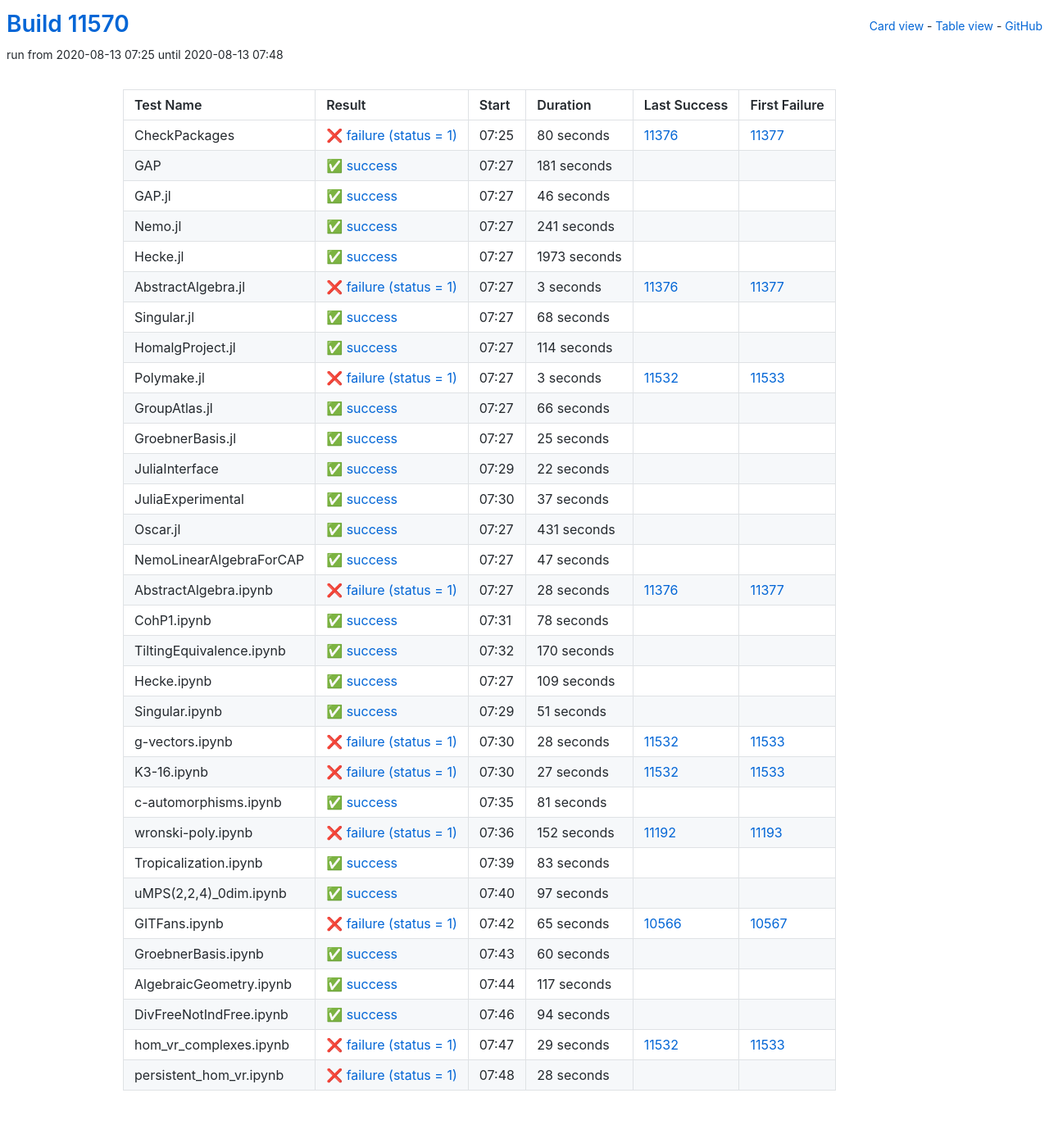
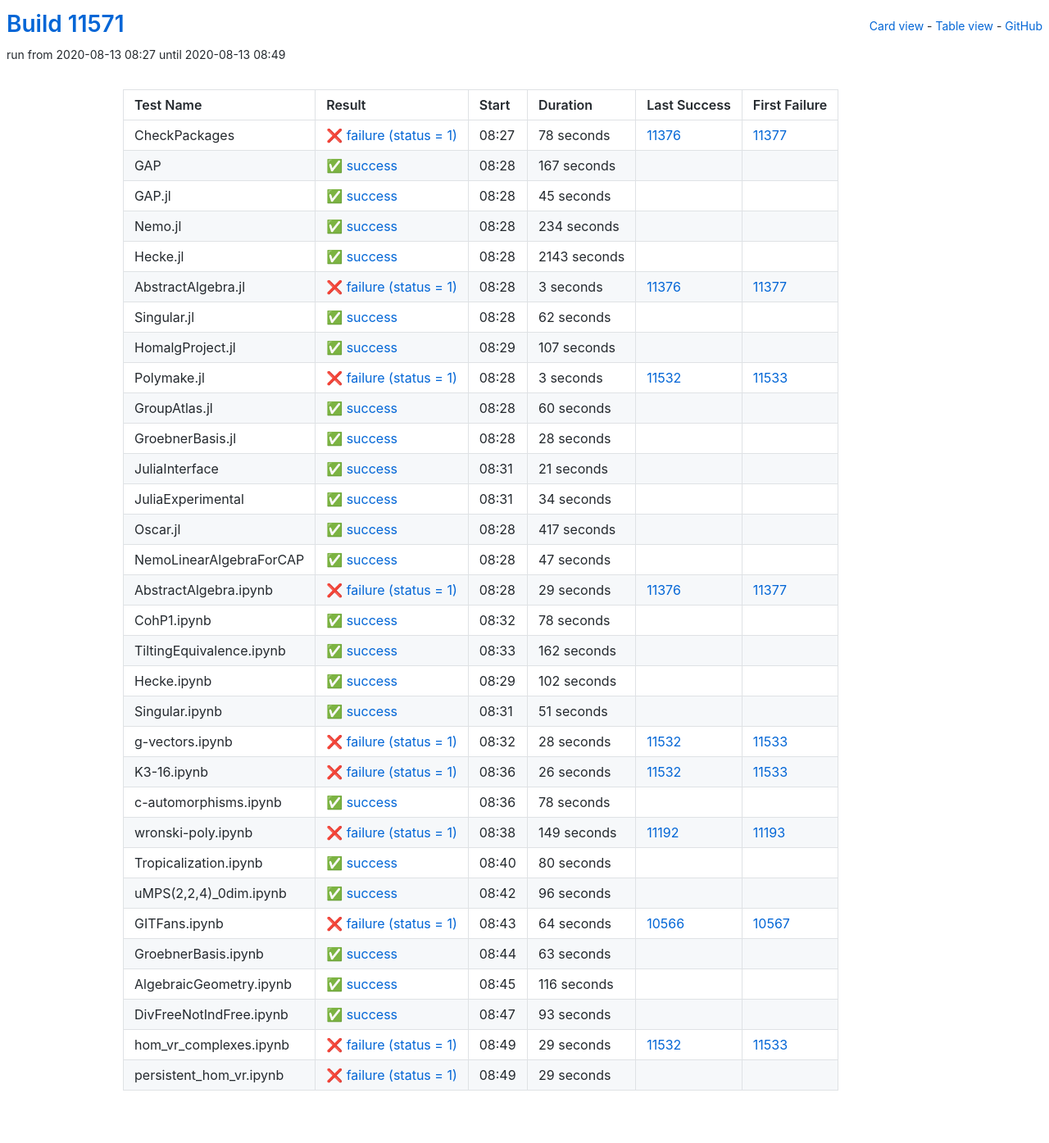
Before and after one commit to oscar-system/oscar-ci-status, a Jekyll site: the page built from table.html, in a window 1280 px wide. Shown: the whole page at 82% size. Built offline with Jekyll 4.4.1, drawn with Linux system fonts in a browser that asks for light colours.

Commit message:
Build #11571

```diff
--- a/_data/ci.yml
+++ b/_data/ci.yml
@@ -1,6 +1,6 @@
 ---
-build: 11570
-build_url: https://oscarci.mathematik.uni-kl.de/job/oscar/11570/
+build: 11571
+build_url: https://oscarci.mathematik.uni-kl.de/job/oscar/11571/
 job: oscar
 organization: oscar-system
 repo: oscar-ci-status
@@ -8,68 +8,68 @@
 tests:
 - name: CheckPackages
   id: checkpackages
-  log: https://oscarci.mathematik.uni-kl.de/job/oscar/11570/artifact/logs/build-11570/CheckPackages.log
-  start: 2020-08-13 07:25
+  log: https://oscarci.mathematik.uni-kl.de/job/oscar/11571/artifact/logs/build-11571/CheckPackages.log
+  start: 2020-08-13 08:27
   success: false
   exitcode: 1
   status: failure
-  duration: 80
+  duration: 78
   last_success: 11376
   last_success_url: https://oscarci.mathematik.uni-kl.de/job/oscar/11376/
   first_failure: 11377
   first_failure_url: https://oscarci.mathematik.uni-kl.de/job/oscar/11377/
 - name: GAP
   id: gap
-  log: https://oscarci.mathematik.uni-kl.de/job/oscar/11570/artifact/logs/build-11570/GAP.log
-  start: 2020-08-13 07:27
+  log: https://oscarci.mathematik.uni-kl.de/job/oscar/11571/artifact/logs/build-11571/GAP.log
+  start: 2020-08-13 08:28
   success: true
   exitcode: 0
   status: success
-  duration: 181
+  duration: 167
   last_success: false
   last_success_url:
   first_failure: false
   first_failure_url:
 - name: GAP.jl
   id: gap-jl
-  log: https://oscarci.mathematik.uni-kl.de/job/oscar/11570/artifact/logs/build-11570/GAP.jl.log
-  start: 2020-08-13 07:27
+  log: https://oscarci.mathematik.uni-kl.de/job/oscar/11571/artifact/logs/build-11571/GAP.jl.log
+  start: 2020-08-13 08:28
   success: true
   exitcode: 0
   status: success
-  duration: 46
+  duration: 45
   last_success: false
   last_success_url:
   first_failure: false
   first_failure_url:
 - name: Nemo.jl
   id: nemo-jl
-  log: https://oscarci.mathematik.uni-kl.de/job/oscar/11570/artifact/logs/build-11570/Nemo.jl.log
-  start: 2020-08-13 07:27
+  log: https://oscarci.mathematik.uni-kl.de/job/oscar/11571/artifact/logs/build-11571/Nemo.jl.log
+  start: 2020-08-13 08:28
   success: true
   exitcode: 0
   status: success
-  duration: 241
+  duration: 234
   last_success: false
   last_success_url:
   first_failure: false
   first_failure_url:
 - name: Hecke.jl
   id: hecke-jl
-  log: https://oscarci.mathematik.uni-kl.de/job/oscar/11570/artifact/logs/build-11570/Hecke.jl.log
-  start: 2020-08-13 07:27
+  log: https://oscarci.mathematik.uni-kl.de/job/oscar/11571/artifact/logs/build-11571/Hecke.jl.log
+  start: 2020-08-13 08:28
   success: true
   exitcode: 0
   status: success
-  duration: 1973
+  duration: 2143
   last_success: false
   last_success_url:
   first_failure: false
   first_failure_url:
 - name: AbstractAlgebra.jl
   id: abstractalgebra-jl
-  log: https://oscarci.mathematik.uni-kl.de/job/oscar/11570/artifact/logs/build-11570/AbstractAlgebra.jl.log
-  start: 2020-08-13 07:27
+  log: https://oscarci.mathematik.uni-kl.de/job/oscar/11571/artifact/logs/build-11571/AbstractAlgebra.jl.log
+  start: 2020-08-13 08:28
   success: false
   exitcode: 1
   status: failure
@@ -80,32 +80,32 @@
   first_failure_url: https://oscarci.mathematik.uni-kl.de/job/oscar/11377/
 - name: Singular.jl
   id: singular-jl
-  log: https://oscarci.mathematik.uni-kl.de/job/oscar/11570/artifact/logs/build-11570/Singular.jl.log
-  start: 2020-08-13 07:27
+  log: https://oscarci.mathematik.uni-kl.de/job/oscar/11571/artifact/logs/build-11571/Singular.jl.log
+  start: 2020-08-13 08:28
   success: true
   exitcode: 0
   status: success
-  duration: 68
+  duration: 62
   last_success: false
   last_success_url:
   first_failure: false
   first_failure_url:
 - name: HomalgProject.jl
   id: homalgproject-jl
-  log: https://oscarci.mathematik.uni-kl.de/job/oscar/11570/artifact/logs/build-11570/HomalgProject.jl.log
-  start: 2020-08-13 07:27
+  log: https://oscarci.mathematik.uni-kl.de/job/oscar/11571/artifact/logs/build-11571/HomalgProject.jl.log
+  start: 2020-08-13 08:29
   success: true
   exitcode: 0
   status: success
-  duration: 114
+  duration: 107
   last_success: false
   last_success_url:
   first_failure: false
   first_failure_url:
 - name: Polymake.jl
   id: polymake-jl
-  log: https://oscarci.mathematik.uni-kl.de/job/oscar/11570/artifact/logs/build-11570/Polymake.jl.log
-  start: 2020-08-13 07:27
+  log: https://oscarci.mathematik.uni-kl.de/job/oscar/11571/artifact/logs/build-11571/Polymake.jl.log
+  start: 2020-08-13 08:28
   success: false
   exitcode: 1
   status: failure
@@ -116,68 +116,68 @@
   first_failure_url: https://oscarci.mathematik.uni-kl.de/job/oscar/11533/
 - name: GroupAtlas.jl
   id: groupatlas-jl
-  log: https://oscarci.mathematik.uni-kl.de/job/oscar/11570/artifact/logs/build-11570/GroupAtlas.jl.log
-  start: 2020-08-13 07:27
+  log: https://oscarci.mathematik.uni-kl.de/job/oscar/11571/artifact/logs/build-11571/GroupAtlas.jl.log
+  start: 2020-08-13 08:28
   success: true
   exitcode: 0
   status: success
-  duration: 66
+  duration: 60
   last_success: false
   last_success_url:
   first_failure: false
   first_failure_url:
 - name: GroebnerBasis.jl
   id: groebnerbasis-jl
-  log: https://oscarci.mathematik.uni-kl.de/job/oscar/11570/artifact/logs/build-11570/GroebnerBasis.jl.log
-  start: 2020-08-13 07:27
+  log: https://oscarci.mathematik.uni-kl.de/job/oscar/11571/artifact/logs/build-11571/GroebnerBasis.jl.log
+  start: 2020-08-13 08:28
   success: true
   exitcode: 0
   status: success
-  duration: 25
+  duration: 28
   last_success: false
   last_success_url:
   first_failure: false
   first_failure_url:
 - name: JuliaInterface
   id: juliainterface
-  log: https://oscarci.mathematik.uni-kl.de/job/oscar/11570/artifact/logs/build-11570/JuliaInterface.log
-  start: 2020-08-13 07:29
+  log: https://oscarci.mathematik.uni-kl.de/job/oscar/11571/artifact/logs/build-11571/JuliaInterface.log
+  start: 2020-08-13 08:31
   success: true
   exitcode: 0
   status: success
-  duration: 22
+  duration: 21
   last_success: false
   last_success_url:
   first_failure: false
   first_failure_url:
 - name: JuliaExperimental
   id: juliaexperimental
-  log: https://oscarci.mathematik.uni-kl.de/job/oscar/11570/artifact/logs/build-11570/JuliaExperimental.log
-  start: 2020-08-13 07:30
+  log: https://oscarci.mathematik.uni-kl.de/job/oscar/11571/artifact/logs/build-11571/JuliaExperimental.log
+  start: 2020-08-13 08:31
   success: true
   exitcode: 0
   status: success
-  duration: 37
+  duration: 34
   last_success: false
   last_success_url:
   first_failure: false
   first_failure_url:
 - name: Oscar.jl
   id: oscar-jl
-  log: https://oscarci.mathematik.uni-kl.de/job/oscar/11570/artifact/logs/build-11570/Oscar.jl.log
-  start: 2020-08-13 07:27
+  log: https://oscarci.mathematik.uni-kl.de/job/oscar/11571/artifact/logs/build-11571/Oscar.jl.log
+  start: 2020-08-13 08:28
   success: true
   exitcode: 0
   status: success
-  duration: 431
+  duration: 417
   last_success: false
   last_success_url:
   first_failure: false
   first_failure_url:
 - name: NemoLinearAlgebraForCAP
   id: nemolinearalgebraforcap
-  log: https://oscarci.mathematik.uni-kl.de/job/oscar/11570/artifact/logs/build-11570/NemoLinearAlgebraForCAP.log
-  start: 2020-08-13 07:27
+  log: https://oscarci.mathematik.uni-kl.de/job/oscar/11571/artifact/logs/build-11571/NemoLinearAlgebraForCAP.log
+  start: 2020-08-13 08:28
   success: true
   exitcode: 0
   status: success
@@ -188,20 +188,20 @@
   first_failure_url:
 - name: AbstractAlgebra.ipynb
   id: abstractalgebra-ipynb
-  log: https://oscarci.mathematik.uni-kl.de/job/oscar/11570/artifact/logs/build-11570/AbstractAlgebra.ipynb.log
-  start: 2020-08-13 07:27
+  log: https://oscarci.mathematik.uni-kl.de/job/oscar/11571/artifact/logs/build-11571/AbstractAlgebra.ipynb.log
+  start: 2020-08-13 08:28
   success: false
   exitcode: 1
   status: failure
-  duration: 28
+  duration: 29
   last_success: 11376
   last_success_url: https://oscarci.mathematik.uni-kl.de/job/oscar/11376/
   first_failure: 11377
   first_failure_url: https://oscarci.mathematik.uni-kl.de/job/oscar/11377/
 - name: CohP1.ipynb
   id: cohp1-ipynb
-  log: https://oscarci.mathematik.uni-kl.de/job/oscar/11570/artifact/logs/build-11570/CohP1.ipynb.log
-  start: 2020-08-13 07:31
+  log: https://oscarci.mathematik.uni-kl.de/job/oscar/11571/artifact/logs/build-11571/CohP1.ipynb.log
+  start: 2020-08-13 08:32
   success: true
   exitcode: 0
   status: success
@@ -212,32 +212,32 @@
   first_failure_url:
 - name: TiltingEquivalence.ipynb
   id: tiltingequivalence-ipynb
-  log: https://oscarci.mathematik.uni-kl.de/job/oscar/11570/artifact/logs/build-11570/TiltingEquivalence.ipynb.log
-  start: 2020-08-13 07:32
+  log: https://oscarci.mathematik.uni-kl.de/job/oscar/11571/artifact/logs/build-11571/TiltingEquivalence.ipynb.log
+  start: 2020-08-13 08:33
   success: true
   exitcode: 0
   status: success
-  duration: 170
+  duration: 162
   last_success: false
   last_success_url:
   first_failure: false
   first_failure_url:
 - name: Hecke.ipynb
   id: hecke-ipynb
-  log: https://oscarci.mathematik.uni-kl.de/job/oscar/11570/artifact/logs/build-11570/Hecke.ipynb.log
-  start: 2020-08-13 07:27
+  log: https://oscarci.mathematik.uni-kl.de/job/oscar/11571/artifact/logs/build-11571/Hecke.ipynb.log
+  start: 2020-08-13 08:29
   success: true
   exitcode: 0
   status: success
-  duration: 109
+  duration: 102
   last_success: false
   last_success_url:
   first_failure: false
   first_failure_url:
 - name: Singular.ipynb
   id: singular-ipynb
-  log: https://oscarci.mathematik.uni-kl.de/job/oscar/11570/artifact/logs/build-11570/Singular.ipynb.log
-  start: 2020-08-13 07:29
+  log: https://oscarci.mathematik.uni-kl.de/job/oscar/11571/artifact/logs/build-11571/Singular.ipynb.log
+  start: 2020-08-13 08:31
   success: true
   exitcode: 0
   status: success
@@ -248,8 +248,8 @@
   first_failure_url:
 - name: g-vectors.ipynb
   id: g-vectors-ipynb
-  log: https://oscarci.mathematik.uni-kl.de/job/oscar/11570/artifact/logs/build-11570/g-vectors.ipynb.log
-  start: 2020-08-13 07:30
+  log: https://oscarci.mathematik.uni-kl.de/job/oscar/11571/artifact/logs/build-11571/g-vectors.ipynb.log
+  start: 2020-08-13 08:32
   success: false
   exitcode: 1
   status: failure
@@ -260,116 +260,116 @@
   first_failure_url: https://oscarci.mathematik.uni-kl.de/job/oscar/11533/
 - name: K3-16.ipynb
   id: k3-16-ipynb
-  log: https://oscarci.mathematik.uni-kl.de/job/oscar/11570/artifact/logs/build-11570/K3-16.ipynb.log
-  start: 2020-08-13 07:30
+  log: https://oscarci.mathematik.uni-kl.de/job/oscar/11571/artifact/logs/build-11571/K3-16.ipynb.log
+  start: 2020-08-13 08:36
   success: false
   exitcode: 1
   status: failure
-  duration: 27
+  duration: 26
   last_success: 11532
   last_success_url: https://oscarci.mathematik.uni-kl.de/job/oscar/11532/
   first_failure: 11533
   first_failure_url: https://oscarci.mathematik.uni-kl.de/job/oscar/11533/
 - name: c-automorphisms.ipynb
   id: c-automorphisms-ipynb
-  log: https://oscarci.mathematik.uni-kl.de/job/oscar/11570/artifact/logs/build-11570/c-automorphisms.ipynb.log
-  start: 2020-08-13 07:35
+  log: https://oscarci.mathematik.uni-kl.de/job/oscar/11571/artifact/logs/build-11571/c-automorphisms.ipynb.log
+  start: 2020-08-13 08:36
   success: true
   exitcode: 0
   status: success
-  duration: 81
+  duration: 78
   last_success: false
   last_success_url:
   first_failure: false
   first_failure_url:
 - name: wronski-poly.ipynb
   id: wronski-poly-ipynb
-  log: https://oscarci.mathematik.uni-kl.de/job/oscar/11570/artifact/logs/build-11570/wronski-poly.ipynb.log
-  start: 2020-08-13 07:36
+  log: https://oscarci.mathematik.uni-kl.de/job/oscar/11571/artifact/logs/build-11571/wronski-poly.ipynb.log
+  start: 2020-08-13 08:38
   success: false
   exitcode: 1
   status: failure
-  duration: 152
+  duration: 149
   last_success: 11192
   last_success_url: https://oscarci.mathematik.uni-kl.de/job/oscar/11192/
   first_failure: 11193
   first_failure_url: https://oscarci.mathematik.uni-kl.de/job/oscar/11193/
 - name: Tropicalization.ipynb
   id: tropicalization-ipynb
-  log: https://oscarci.mathematik.uni-kl.de/job/oscar/11570/artifact/logs/build-11570/Tropicalization.ipynb.log
-  start: 2020-08-13 07:39
+  log: https://oscarci.mathematik.uni-kl.de/job/oscar/11571/artifact/logs/build-11571/Tropicalization.ipynb.log
+  start: 2020-08-13 08:40
   success: true
   exitcode: 0
   status: success
-  duration: 83
+  duration: 80
   last_success: false
   last_success_url:
   first_failure: false
   first_failure_url:
 - name: uMPS(2,2,4)_0dim.ipynb
   id: umps-2-2-4-0dim-ipynb
-  log: https://oscarci.mathematik.uni-kl.de/job/oscar/11570/artifact/logs/build-11570/uMPS-2-2-4-_0dim.ipynb.log
-  start: 2020-08-13 07:40
+  log: https://oscarci.mathematik.uni-kl.de/job/oscar/11571/artifact/logs/build-11571/uMPS-2-2-4-_0dim.ipynb.log
+  start: 2020-08-13 08:42
   success: true
   exitcode: 0
   status: success
-  duration: 97
+  duration: 96
   last_success: false
   last_success_url:
   first_failure: false
   first_failure_url:
 - name: GITFans.ipynb
   id: gitfans-ipynb
-  log: https://oscarci.mathematik.uni-kl.de/job/oscar/11570/artifact/logs/build-11570/GITFans.ipynb.log
-  start: 2020-08-13 07:42
+  log: https://oscarci.mathematik.uni-kl.de/job/oscar/11571/artifact/logs/build-11571/GITFans.ipynb.log
+  start: 2020-08-13 08:43
   success: false
   exitcode: 1
   status: failure
-  duration: 65
+  duration: 64
   last_success: 10566
   last_success_url: https://oscarci.mathematik.uni-kl.de/job/oscar/10566/
   first_failure: 10567
   first_failure_url: https://oscarci.mathematik.uni-kl.de/job/oscar/10567/
 - name: GroebnerBasis.ipynb
   id: groebnerbasis-ipynb
-  log: https://oscarci.mathematik.uni-kl.de/job/oscar/11570/artifact/logs/build-11570/GroebnerBasis.ipynb.log
-  start: 2020-08-13 07:43
+  log: https://oscarci.mathematik.uni-kl.de/job/oscar/11571/artifact/logs/build-11571/GroebnerBasis.ipynb.log
+  start: 2020-08-13 08:44
   success: true
   exitcode: 0
   status: success
-  duration: 60
+  duration: 63
   last_success: false
   last_success_url:
   first_failure: false
   first_failure_url:
 - name: AlgebraicGeometry.ipynb
   id: algebraicgeometry-ipynb
-  log: https://oscarci.mathematik.uni-kl.de/job/oscar/11570/artifact/logs/build-11570/AlgebraicGeometry.ipynb.log
-  start: 2020-08-13 07:44
+  log: https://oscarci.mathematik.uni-kl.de/job/oscar/11571/artifact/logs/build-11571/AlgebraicGeometry.ipynb.log
+  start: 2020-08-13 08:45
   success: true
   exitcode: 0
   status: success
-  duration: 117
+  duration: 116
   last_success: false
   last_success_url:
   first_failure: false
   first_failure_url:
 - name: DivFreeNotIndFree.ipynb
   id: divfreenotindfree-ipynb
-  log: https://oscarci.mathematik.uni-kl.de/job/oscar/11570/artifact/logs/build-11570/DivFreeNotIndFree.ipynb.log
-  start: 2020-08-13 07:46
+  log: https://oscarci.mathematik.uni-kl.de/job/oscar/11571/artifact/logs/build-11571/DivFreeNotIndFree.ipynb.log
+  start: 2020-08-13 08:47
   success: true
   exitcode: 0
   status: success
-  duration: 94
+  duration: 93
   last_success: false
   last_success_url:
   first_failure: false
   first_failure_url:
 - name: hom_vr_complexes.ipynb
   id: hom-vr-complexes-ipynb
-  log: https://oscarci.mathematik.uni-kl.de/job/oscar/11570/artifact/logs/build-11570/hom_vr_complexes.ipynb.log
-  start: 2020-08-13 07:47
+  log: https://oscarci.mathematik.uni-kl.de/job/oscar/11571/artifact/logs/build-11571/hom_vr_complexes.ipynb.log
+  start: 2020-08-13 08:49
   success: false
   exitcode: 1
   status: failure
@@ -380,12 +380,12 @@
   first_failure_url: https://oscarci.mathematik.uni-kl.de/job/oscar/11533/
 - name: persistent_hom_vr.ipynb
   id: persistent-hom-vr-ipynb
-  log: https://oscarci.mathematik.uni-kl.de/job/oscar/11570/artifact/logs/build-11570/persistent_hom_vr.ipynb.log
-  start: 2020-08-13 07:48
+  log: https://oscarci.mathematik.uni-kl.de/job/oscar/11571/artifact/logs/build-11571/persistent_hom_vr.ipynb.log
+  start: 2020-08-13 08:49
   success: false
   exitcode: 1
   status: failure
-  duration: 28
+  duration: 29
   last_success: false
   last_success_url:
   first_failure: false
```
Also changed, not shown: README.md.
